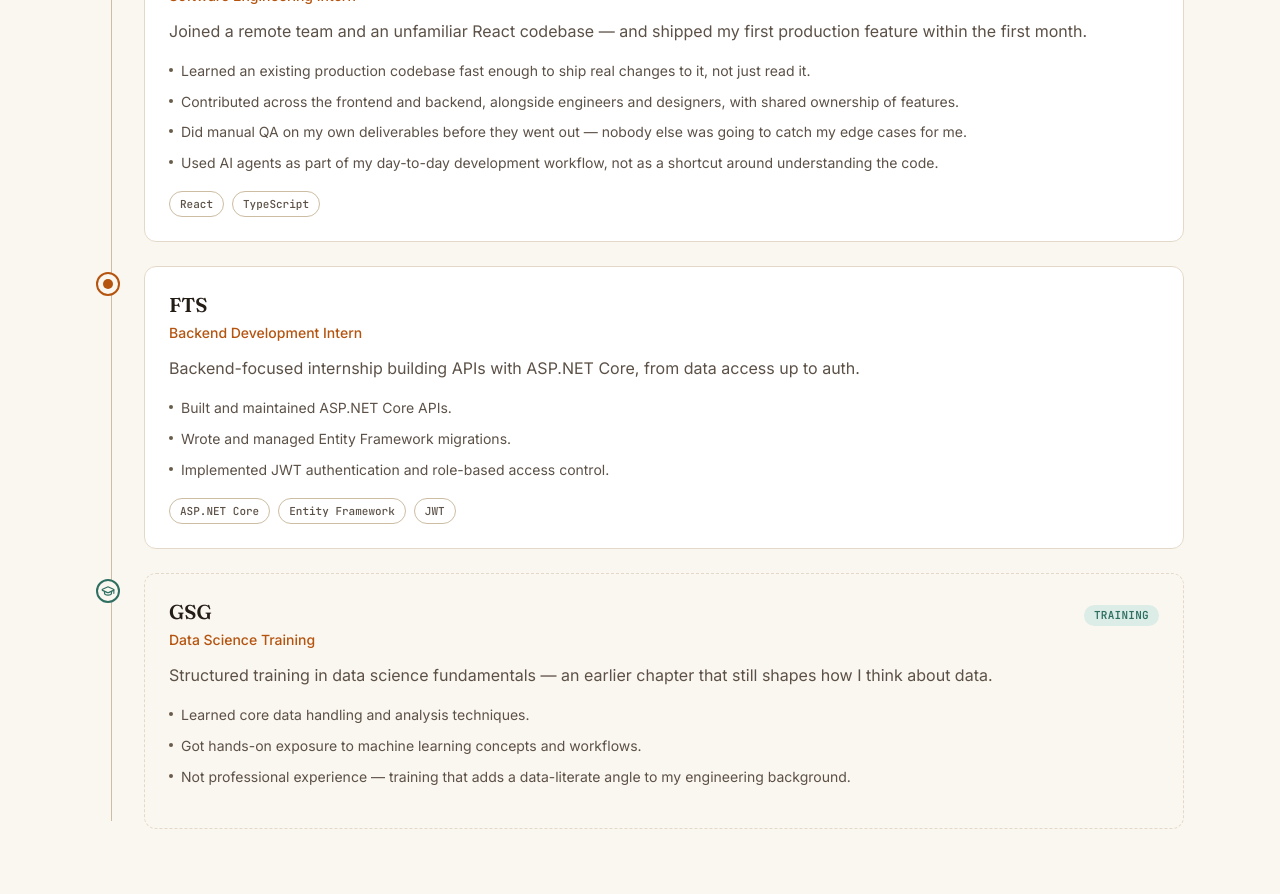
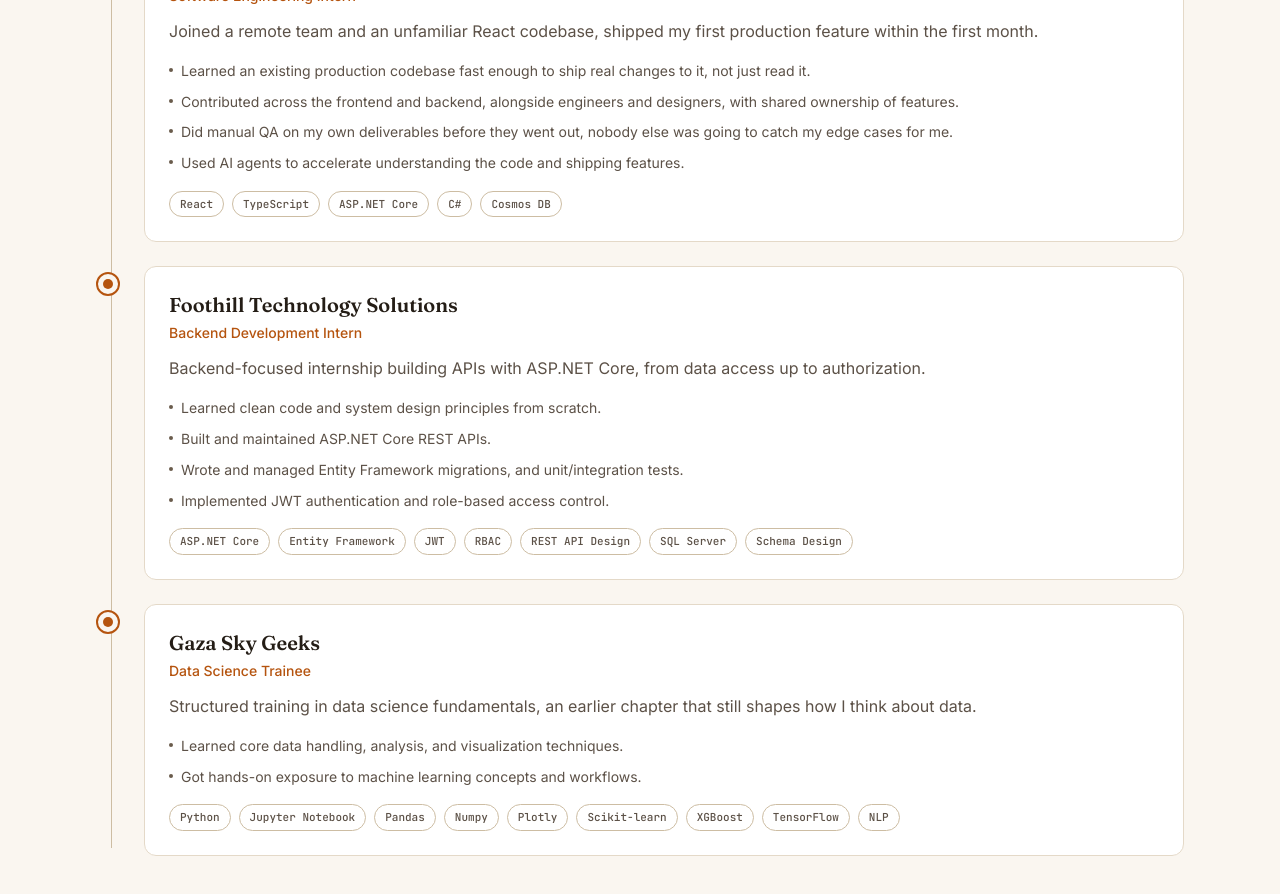
Before and after one commit to Janaherself/portfolio, a React (Vite) app: page / in a window 1280 px wide. Shown: the part 3180-4074 px from the top of the page. Built offline with nearby package versions, Linux system fonts and the light colour scheme.

Commit message:
update experience section

```diff
--- a/src/components/sections/Experience.tsx
+++ b/src/components/sections/Experience.tsx
@@ -70,7 +70,7 @@
       id="experience"
       eyebrow="Where I've worked"
       title="Learning fast, on real codebases"
-      description="Two internships and one earlier detour into data science — each one taught me something I still use."
+      description="Two internships and one earlier detour into data science, each one taught me something I still use."
     >
       <ol className="relative flex flex-col gap-6">
         <span
--- a/src/components/ui/BrandIcons.tsx
+++ b/src/components/ui/BrandIcons.tsx
@@ -1,10 +1,4 @@
 import type { SVGProps } from 'react';
-
-/**
- * Lightweight local brand marks. Newer lucide-react releases dropped
- * brand/logo icons, so these two are defined directly instead of pulling
- * in an extra icon package for just two glyphs.
- */
 
 export function GithubIcon(props: SVGProps<SVGSVGElement>) {
   return (
--- a/src/data/experience.ts
+++ b/src/data/experience.ts
@@ -1,10 +1,4 @@
 import type { Experience } from './types';
-
-/**
- * Work + training history, in reverse-chronological / emphasis order.
- * `emphasis` controls how much visual weight each entry gets in the
- * timeline — it is not a claim about seniority.
- */
 
 export const experience: Experience[] = [
   {
@@ -13,43 +7,44 @@
     role: 'Software Engineering Intern',
     kind: 'internship',
     summary:
-      "Joined a remote team and an unfamiliar React codebase — and shipped my first production feature within the first month.",
+      "Joined a remote team and an unfamiliar React codebase, shipped my first production feature within the first month.",
     highlights: [
       'Learned an existing production codebase fast enough to ship real changes to it, not just read it.',
       'Contributed across the frontend and backend, alongside engineers and designers, with shared ownership of features.',
-      'Did manual QA on my own deliverables before they went out — nobody else was going to catch my edge cases for me.',
-      'Used AI agents as part of my day-to-day development workflow, not as a shortcut around understanding the code.',
+      'Did manual QA on my own deliverables before they went out, nobody else was going to catch my edge cases for me.',
+      'Used AI agents to accelerate understanding the code and shipping features.',
     ],
-    stack: ['React', 'TypeScript'],
+    stack: ['React', 'TypeScript', 'ASP.NET Core', 'C#', 'Cosmos DB'],
     emphasis: 'lg',
   },
   {
     id: 'fts',
-    organization: 'FTS',
+    organization: 'Foothill Technology Solutions',
     role: 'Backend Development Intern',
     kind: 'internship',
     summary:
-      'Backend-focused internship building APIs with ASP.NET Core, from data access up to auth.',
+      'Backend-focused internship building APIs with ASP.NET Core, from data access up to authorization.',
     highlights: [
-      'Built and maintained ASP.NET Core APIs.',
-      'Wrote and managed Entity Framework migrations.',
+      'Learned clean code and system design principles from scratch.',
+      'Built and maintained ASP.NET Core REST APIs.',
+      'Wrote and managed Entity Framework migrations, and unit/integration tests.',
       'Implemented JWT authentication and role-based access control.',
     ],
-    stack: ['ASP.NET Core', 'Entity Framework', 'JWT'],
+    stack: ['ASP.NET Core', 'Entity Framework', 'JWT', 'RBAC', 'REST API Design', 'SQL Server', 'Schema Design'],
     emphasis: 'md',
   },
   {
     id: 'gsg',
-    organization: 'GSG',
-    role: 'Data Science Training',
-    kind: 'training',
+    organization: 'Gaza Sky Geeks',
+    role: 'Data Science Trainee',
+    kind: 'internship',
     summary:
-      'Structured training in data science fundamentals — an earlier chapter that still shapes how I think about data.',
+      'Structured training in data science fundamentals, an earlier chapter that still shapes how I think about data.',
     highlights: [
-      'Learned core data handling and analysis techniques.',
+      'Learned core data handling, analysis, and visualization techniques.',
       'Got hands-on exposure to machine learning concepts and workflows.',
-      'Not professional experience — training that adds a data-literate angle to my engineering background.',
     ],
+    stack: ['Python', 'Jupyter Notebook', 'Pandas', 'Numpy', 'Plotly', 'Scikit-learn', 'XGBoost', 'TensorFlow', 'NLP'],
     emphasis: 'sm',
   },
 ];
```
Also changed, not shown: src/data/types.ts (+0 -14 lines).
